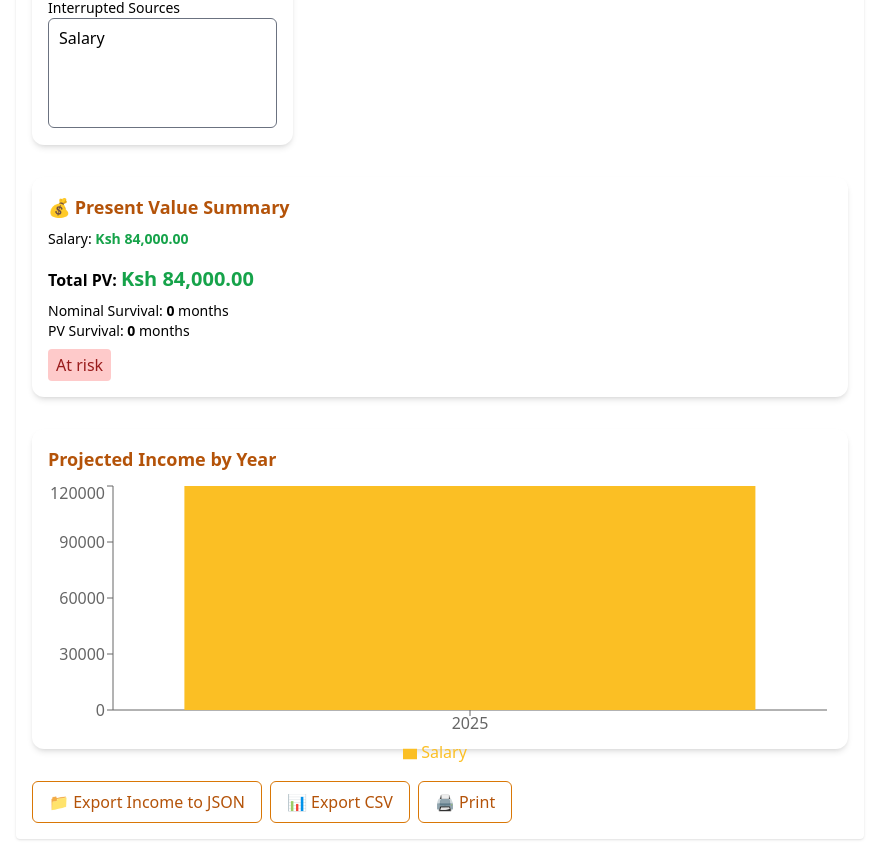
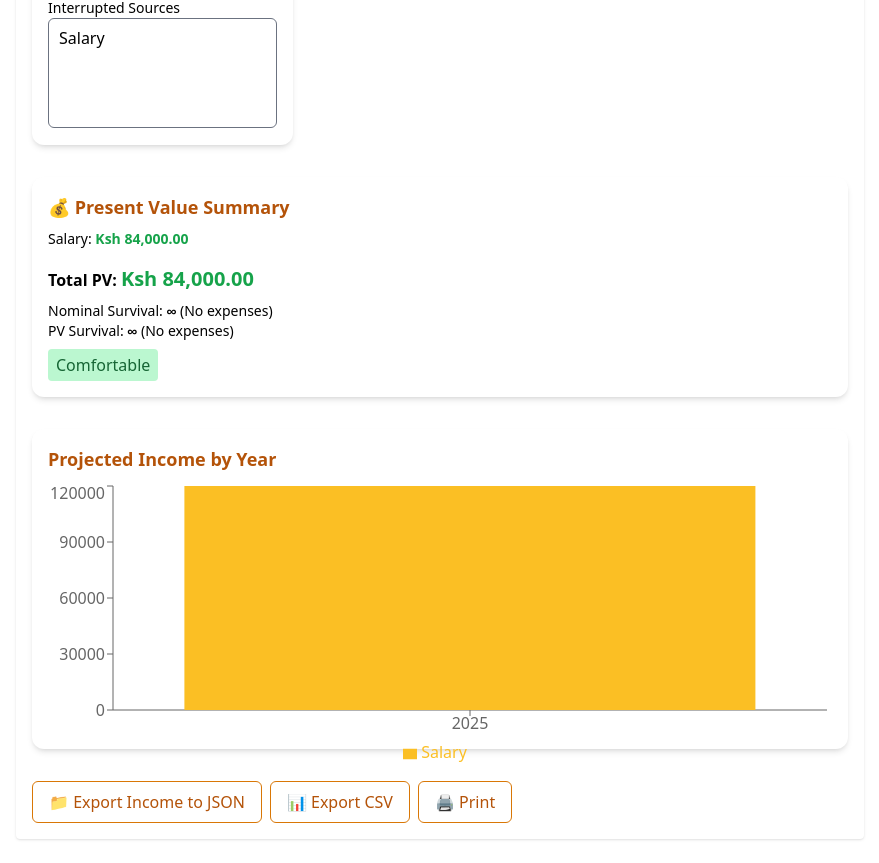
Before and after one commit to MMJGGR/personal-finance-app, a React (Vite) app: page / in a window 1280 px wide. Shown: the part 1083-1946 px from the top of the page, without its empty margins (200-1079 px from the left). Built offline with nearby package versions, Linux system fonts and the light colour scheme.

Commit message:
Return Infinity when expenses zero

```diff
--- a/src/IncomeTab.jsx
+++ b/src/IncomeTab.jsx
@@ -96,12 +96,12 @@ export default function IncomeTab() {
     () =>
       monthlyExpense > 0
         ? Math.floor(monthlyIncomeEquivalent / monthlyExpense)
-        : 0,
+        : Infinity,
     [monthlyIncomeEquivalent, monthlyExpense]
   );
 
   const pvSurvivalMonths = useMemo(() => {
-    if (monthlyExpense <= 0) return 0;
+    if (monthlyExpense <= 0) return Infinity;
     const r = discountRate / 100 / 12;
     if (r === 0) return Math.floor(totalIncomePV / monthlyExpense);
     const ratio = (totalIncomePV * r) / monthlyExpense;
@@ -142,7 +142,7 @@ export default function IncomeTab() {
     () =>
       monthlyObligations > 0
         ? Math.floor(interruptionPV / monthlyObligations)
-        : 0,
+        : Infinity,
     [interruptionPV, monthlyObligations]
   );
 
@@ -509,11 +509,15 @@ export default function IncomeTab() {
         </p>
         <p className="text-sm mt-2" title="Months covered ignoring discounting">
           Nominal Survival:&nbsp;
-          <strong>{nominalSurvivalMonths}</strong>&nbsp;months
+          <strong>{nominalSurvivalMonths === Infinity ? '∞' : nominalSurvivalMonths}</strong>
+          {nominalSurvivalMonths === Infinity ? '' : '\u00A0months'}
+          {nominalSurvivalMonths === Infinity && ' (No expenses)'}
         </p>
         <p className="text-sm" title="Months covered when discounting each month">
           PV Survival:&nbsp;
-          <strong>{pvSurvivalMonths}</strong>&nbsp;months
+          <strong>{pvSurvivalMonths === Infinity ? '∞' : pvSurvivalMonths}</strong>
+          {pvSurvivalMonths === Infinity ? '' : '\u00A0months'}
+          {pvSurvivalMonths === Infinity && ' (No expenses)'}
         </p>
         {(() => {
           const color =
--- a/src/utils/survivalMetrics.js
+++ b/src/utils/survivalMetrics.js
@@ -3,11 +3,11 @@ export function calculateNominalSurvival(totalIncomePV, discountRate, years, mon
   const n = years * 12
   const annuityFactor = r === 0 ? n : (1 - Math.pow(1 + r, -n)) / r
   const monthlyIncomeEquivalent = annuityFactor > 0 ? totalIncomePV / annuityFactor : 0
-  return monthlyExpense > 0 ? Math.floor(monthlyIncomeEquivalent / monthlyExpense) : 0
+  return monthlyExpense > 0 ? Math.floor(monthlyIncomeEquivalent / monthlyExpense) : Infinity
 }
 
 export function calculatePVSurvival(totalIncomePV, discountRate, monthlyExpense, years) {
-  if (monthlyExpense <= 0) return 0
+  if (monthlyExpense <= 0) return Infinity
   const r = discountRate / 100 / 12
   if (r === 0) return Math.floor(totalIncomePV / monthlyExpense)
   const ratio = (totalIncomePV * r) / monthlyExpense
```
Also changed, not shown: 1 other file (tests, documents, lock files or other folders).
